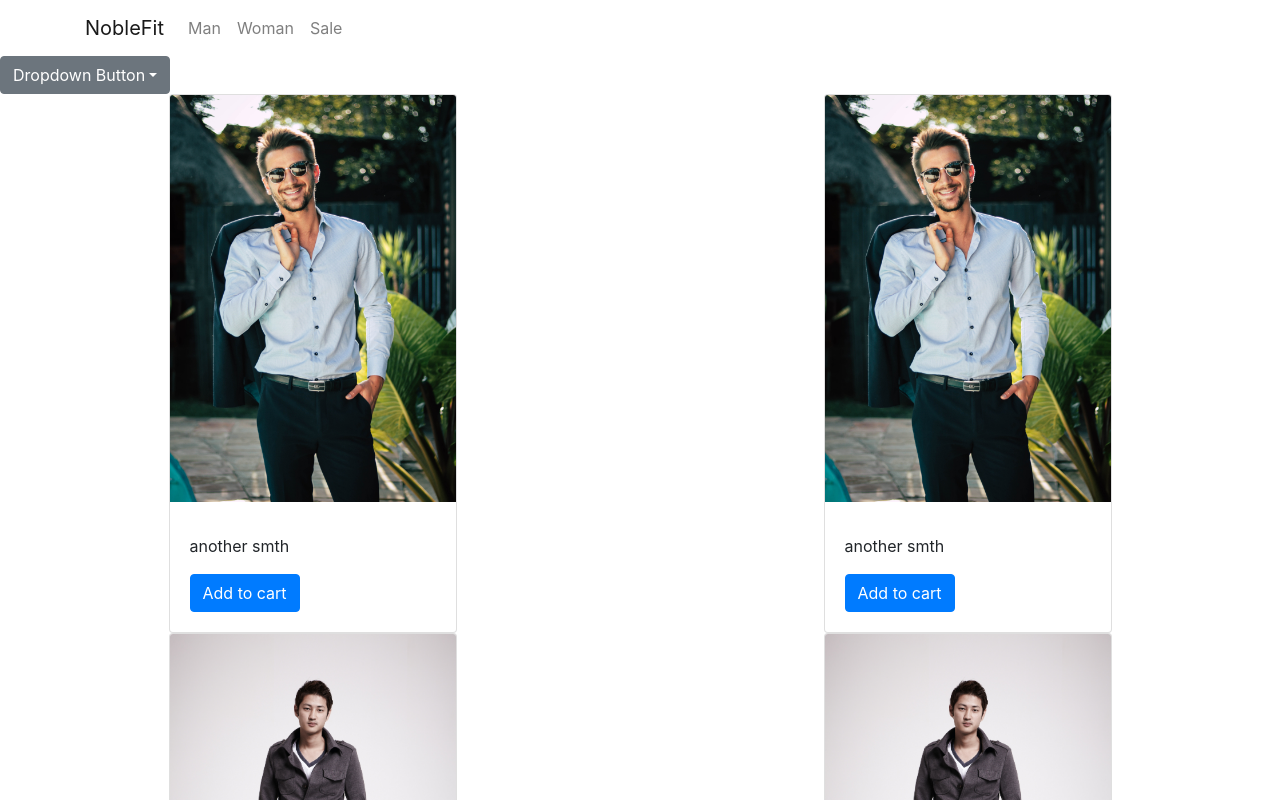
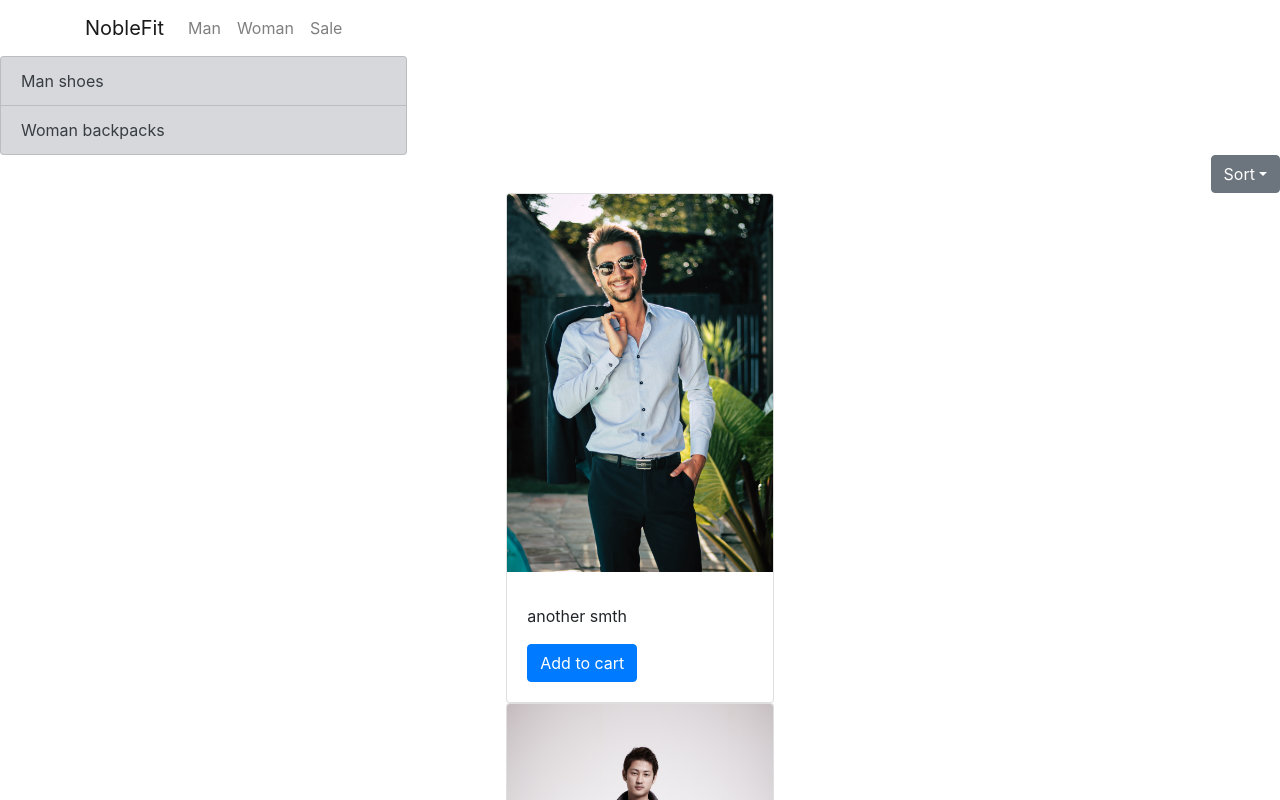
Before and after one commit to tsvetelinkitanski/product-listing-page, a React (Create React App) app: page / in a window 1280 px wide. Shown: the top 800 px of the page. Built offline with nearby package versions, Linux system fonts and the light colour scheme.

Commit message:
style for sort and filter option

```diff
--- /dev/null
+++ b/src/components/Dropdown/DropdownFilter.js
@@ -0,0 +1,24 @@
+import React from "react";
+import Col from "react-bootstrap/Col";
+import ListGroup from "react-bootstrap/ListGroup";
+import Row from "react-bootstrap/Row";
+import Tab from "react-bootstrap/Tab";
+
+export default function DropdownFilter() {
+  return (
+    <Tab.Container id="list-group-tabs-example">
+      <Row>
+        <Col sm={4}>
+          <ListGroup>
+            <ListGroup.Item variant="secondary" action href="#link1">
+              Man shoes
+            </ListGroup.Item>
+            <ListGroup.Item variant="secondary" action href="#link2">
+              Woman backpacks
+            </ListGroup.Item>
+          </ListGroup>
+        </Col>
+      </Row>
+    </Tab.Container>
+  );
+}
--- /dev/null
+++ b/src/components/Dropdown/DropdownSort.js
@@ -0,0 +1,20 @@
+import Dropdown from "react-bootstrap/Dropdown";
+
+function DropdownSort() {
+  return (
+    <Dropdown>
+      <Dropdown.Toggle variant="secondary" id="dropdown-basic">
+        Sort
+      </Dropdown.Toggle>
+
+      <Dropdown.Menu>
+        <Dropdown.Item href="#/action-1">A-Z</Dropdown.Item>
+        <Dropdown.Item href="#/action-2">Z-A</Dropdown.Item>
+        <Dropdown.Item href="#/action-3">Ascending order</Dropdown.Item>
+        <Dropdown.Item href="#/action-3">Descending order</Dropdown.Item>
+      </Dropdown.Menu>
+    </Dropdown>
+  );
+}
+
+export default DropdownSort;
--- a/src/components/Dropdown/DropdownToggle.js
+++ /dev/null
@@ -1,18 +0,0 @@
-import React from "react";
-import Dropdown from "react-bootstrap/Dropdown";
-
-export default function DropdownToggle() {
-  return (
-    <Dropdown>
-      <Dropdown.Toggle variant="secondary" id="dropdown-basic">
-        Dropdown Button
-      </Dropdown.Toggle>
-
-      <Dropdown.Menu>
-        <Dropdown.Item href="#/action-1">Action</Dropdown.Item>
-        <Dropdown.Item href="#/action-2">Another action</Dropdown.Item>
-        <Dropdown.Item href="#/action-3">Something else</Dropdown.Item>
-      </Dropdown.Menu>
-    </Dropdown>
-  );
-}
--- a/src/components/Grid/GridCard.js
+++ b/src/components/Grid/GridCard.js
@@ -13,36 +13,20 @@
 //   );
 // }
 
-
-import Button from 'react-bootstrap/Button';
-import Card from 'react-bootstrap/Card';
+import Button from "react-bootstrap/Button";
+import Card from "react-bootstrap/Card";
 
 function GridCard(card) {
   return (
     <div className="d-flex justify-content-around">
-      <Card style={{ width: '18rem' }}>
+      <Card style={{ width: "20rem" }}>
         <Card.Img variant="top" src={card.img} />
         <Card.Body>
           <Card.Title>{card.Title}</Card.Title>
-          <Card.Text>{card.description}
-          </Card.Text>
+          <Card.Text>{card.description}</Card.Text>
           <Button variant="primary">Add to cart</Button>
         </Card.Body>
       </Card>
-
-      {/* <Card style={{ width: '18rem' }}>
-        <Card.Img variant="top" src="holder.js/100px180" />
-        <Card.Body>
-          <Placeholder as={Card.Title} animation="glow">
-            <Placeholder xs={6} />
-          </Placeholder>
-          <Placeholder as={Card.Text} animation="glow">
-            <Placeholder xs={7} /> <Placeholder xs={4} /> <Placeholder xs={4} />{' '}
-            <Placeholder xs={6} /> <Placeholder xs={8} />
-          </Placeholder>
-          <Placeholder.Button variant="primary" xs={6} />
-        </Card.Body>
-      </Card> */}
     </div>
   );
 }
--- a/src/components/Grid/GridPlace.js
+++ b/src/components/Grid/GridPlace.js
@@ -3,6 +3,7 @@ import Card from "react-bootstrap/Card";
 import Col from "react-bootstrap/Col";
 import Row from "react-bootstrap/Row";
 import GridCard from "./GridCard";
+import { Container } from "react-bootstrap";
 
 const manImages = [
   {
@@ -45,24 +46,15 @@ function GridPlace() {
   }, []);
 
   return (
-    <Row xs={1} md={2} className="g-4">
-      {Array.from({ length: 4 }).map((_, idx) => (
-        <Col key={idx}>
-          {cards.map((card) => (
-            <GridCard {...card} />
-          ))}
-          {/* <Card>
-            <Card.Img variant="top" src="holder.js/100px160" />
-            <Card.Body>
-              <Card.Title>Card title</Card.Title>
-              <Card.Text>
-                This is a longer card with supporting text below as a natural
-                lead-in to additional content. This content is a little bit
-                longer.
-              </Card.Text>
-            </Card.Body>
-          </Card> */}
-        </Col>
+    <Row xs={2} md={4} className="g-4">
+      {Array.from({ length: 1 }).map((_, idx) => (
+        <Container>
+          <Col key={idx}>
+            {cards.map((card) => (
+              <GridCard {...card} />
+            ))}
+          </Col>
+        </Container>
       ))}
     </Row>
   );
--- a/src/components/Header/Header.css
+++ b/src/components/Header/Header.css
@@ -1,4 +1,4 @@
-.navbar {
+/* .navbar {
     display: flex;
     flex-wrap: wrap;
     justify-content: flex-end;
@@ -37,4 +37,19 @@ nav.navbar a {
     display: flex;
     gap: 20px;
 
+} */
+
+.header-wrapper {
+    display: flex;
+    flex-direction: column;
 }
+
+.options {
+ display: flex;
+ flex-direction: column;
+}
+
+.sort {
+    display: flex;
+    flex-direction: row-reverse;
+}
--- a/src/components/Header/Header.js
+++ b/src/components/Header/Header.js
@@ -2,12 +2,13 @@ import React from "react";
 import Container from "react-bootstrap/Container";
 import Nav from "react-bootstrap/Nav";
 import Navbar from "react-bootstrap/Navbar";
-import DropdownToggle from "../Dropdown/DropdownToggle";
-// import NavDropdown from 'react-bootstrap/NavDropdown';
+import DropdownFilter from "../Dropdown/DropdownFilter";
+import DropdownSort from "../Dropdown/DropdownSort";
+import "./Header.css";
 
 function Header() {
   return (
-    <div>
+    <div className="header-wrapper">
       <Navbar expand="lg" className="bg-body-tertiary">
         <Container>
           <Navbar.Brand href="#home">NobleFit</Navbar.Brand>
@@ -21,7 +22,14 @@ function Header() {
           </Navbar.Collapse>
         </Container>
       </Navbar>
-      <DropdownToggle />
+      <div className="options">
+        <div className="filter">
+          <DropdownFilter />
+        </div>
+        <div className="sort">
+          <DropdownSort />
+        </div>
+      </div>
     </div>
   );
 }
```
Also changed, not shown: src/components/Dropdown/DropdownFilter.css (added).
